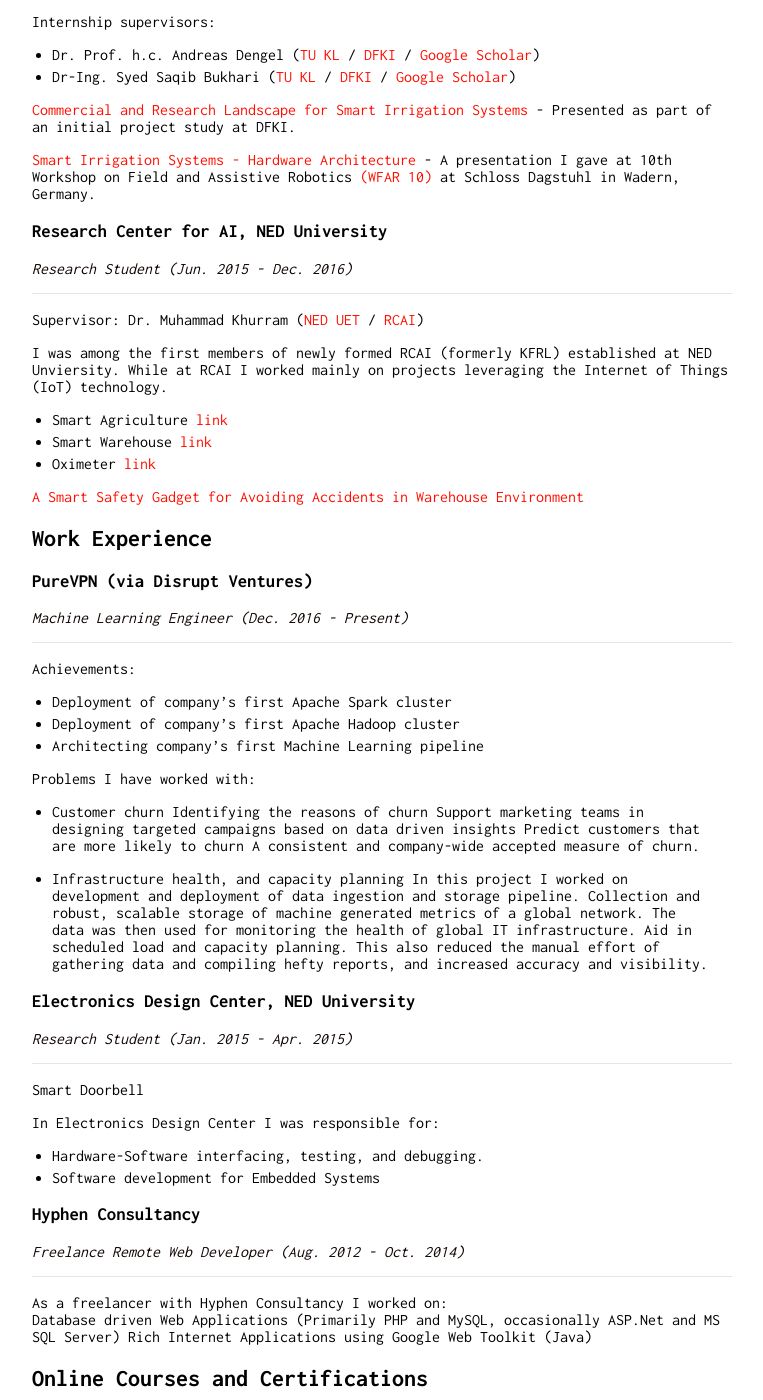
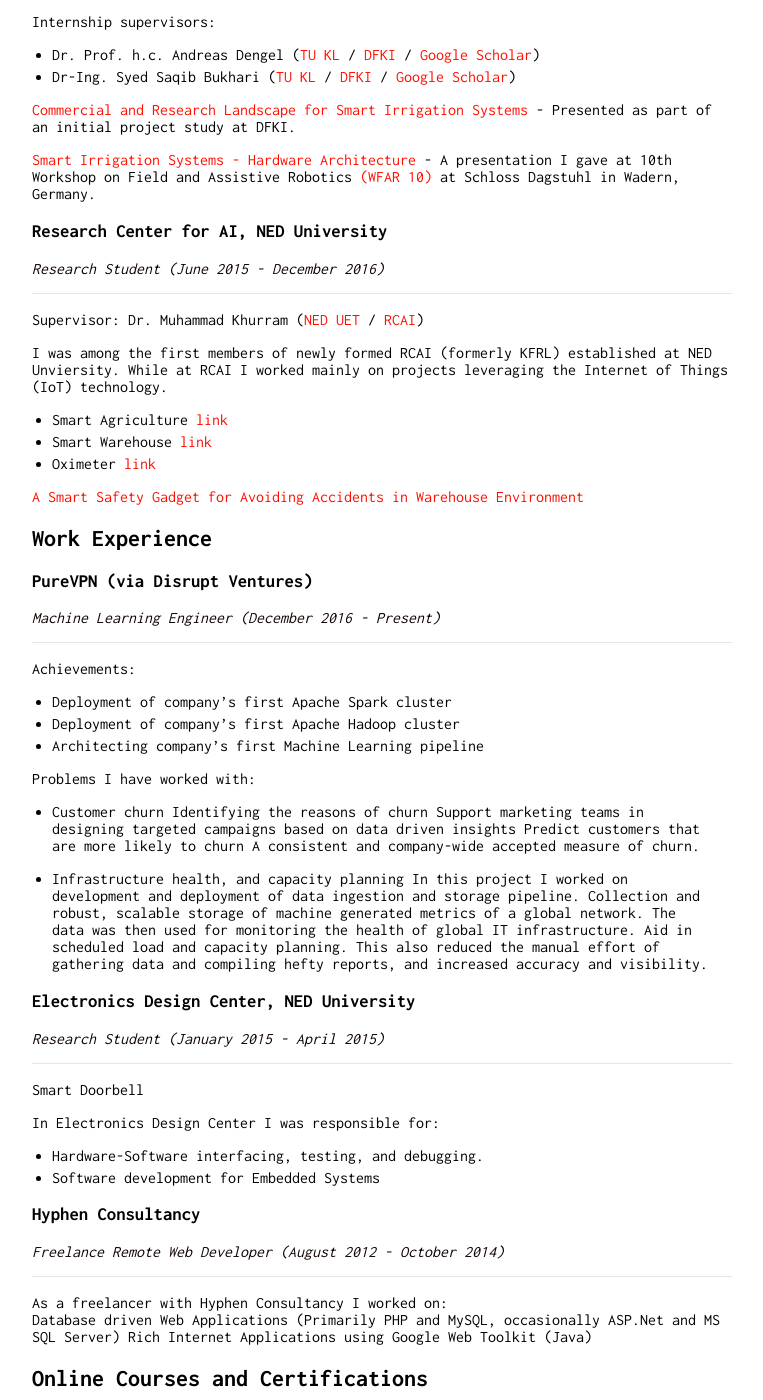
Before and after one commit to muhammadyaseen/muhammadyaseen.github.io, a Jekyll site: the page built from index.md, in a window 1280 px wide and 1400 px high, scrolled down 685 px. Shown: the whole window, without its empty margins (258-1021 px from the left). Built offline with Jekyll 4.4.1, drawn with Linux system fonts in a browser that asks for light colours; some of the changed text lies outside the part shown.

Commit message:
added full month names

```diff
--- a/index.md
+++ b/index.md
@@ -10,24 +10,17 @@
 
 My chief interest is in architecting intelligent data-driven systems that are capable of learning and adaptation. I work on industry scale systems that use Big Data to power various Machine Learning (ML) applications. I have worked on Big Data and ML pipelines, starting from the data collection phase and ending at deployment and testing in the wild.
 
-<!--Areas: <button class="skill-badge-green">Artificial Intelligence</button> <button class="skill-badge-green">Machine Learning</button> <button class="skill-badge-green">Deep Learning</button>
-
-Programming: <button class="skill-badge-orange">Python</button> <button class="skill-badge-orange">C/C++</button> <button class="skill-badge-orange">Java</button> <button class="skill-badge-orange">C#</button>
-
-Frameworks: <button class="skill-badge-orange">Keras</button> <button class="skill-badge-orange">Tensorflow</button> <button class="skill-badge-orange">SciKit</button> <button class="skill-badge-orange">Spark MLLib</button>
-
-Big Data: <button class="skill-badge-orange">Apache Hadoop</button> <button class="skill-badge-orange">Apache Spark</button> <button class="skill-badge-orange">Apache Flume</button>-->
 
 ----------------|-----------------------------
-Areas           | <button class="skill-badge-green">Artificial Intelligence</button> <button class="skill-badge-green">Machine Learning</button> <button class="skill-badge-green">Deep Learning</button>
+Research Areas           | <button class="skill-badge-green">Artificial Intelligence</button> <button class="skill-badge-green">Machine Learning</button> <button class="skill-badge-green">Deep Learning</button>
 Programming     | <button class="skill-badge-orange">Python</button> <button class="skill-badge-orange">C/C++</button> <button class="skill-badge-orange">Java</button> <button class="skill-badge-orange">C#</button>
-Frameworks      | <button class="skill-badge-orange">Keras</button> <button class="skill-badge-orange">Tensorflow</button> <button class="skill-badge-orange">SciKit</button> <button class="skill-badge-orange">Spark MLLib</button>
+ML/DL Frameworks      | <button class="skill-badge-orange">Keras</button> <button class="skill-badge-orange">Tensorflow</button> <button class="skill-badge-orange">SciKit</button> <button class="skill-badge-orange">Spark MLLib</button>
 Big Data        | <button class="skill-badge-orange">Apache Hadoop</button> <button class="skill-badge-orange">Apache Spark</button> <button class="skill-badge-orange">Apache Flume</button>
 
 ## Research Experience
 ### TU Kaiserslautern / German Research Center for AI, Kaiserslautern, Germany
 
-<span class="jobposition">Intern (Jun. 2016 - Aug. 2016)</span>
+<span class="jobposition">Intern (June 2016 - August 2016)</span>
 
 ---
 In German, Deutsches Forschungszentrum für Künstliche Intelligenz
@@ -42,7 +35,7 @@
 
 ### Research Center for AI, NED University
 
-<span class="jobposition">Research Student (Jun. 2015 - Dec. 2016)</span>
+<span class="jobposition">Research Student (June 2015 - December 2016)</span>
 
 ---
 
@@ -61,7 +54,7 @@
 
 ### PureVPN (via Disrupt Ventures)
 
-<span class="jobposition">Machine Learning Engineer (Dec. 2016 - Present)</span>
+<span class="jobposition">Machine Learning Engineer (December 2016 - Present)</span>
 
 ---
 Achievements:
@@ -83,7 +76,7 @@
 
 ### Electronics Design Center, NED University
 
-<span class="jobposition">Research Student (Jan. 2015 - Apr. 2015)</span>
+<span class="jobposition">Research Student (January 2015 - April 2015)</span>
 
 ---
 
@@ -96,7 +89,7 @@
 
 ### Hyphen Consultancy
 
-<span class="jobposition">Freelance Remote Web Developer (Aug. 2012 - Oct. 2014)</span>
+<span class="jobposition">Freelance Remote Web Developer (August 2012 - October 2014)</span>
 
 ---
 
```
Also changed, not shown: other parts of index.md (+5 -5 lines).
